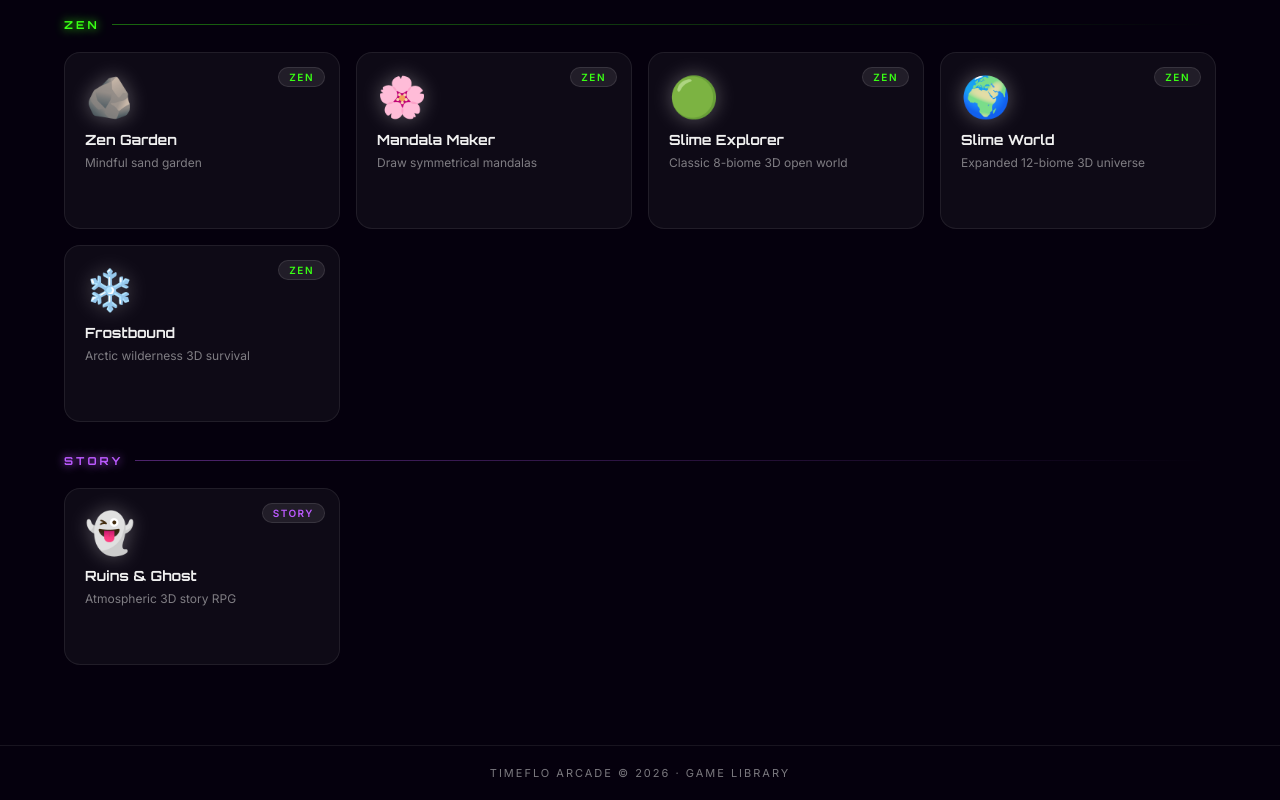
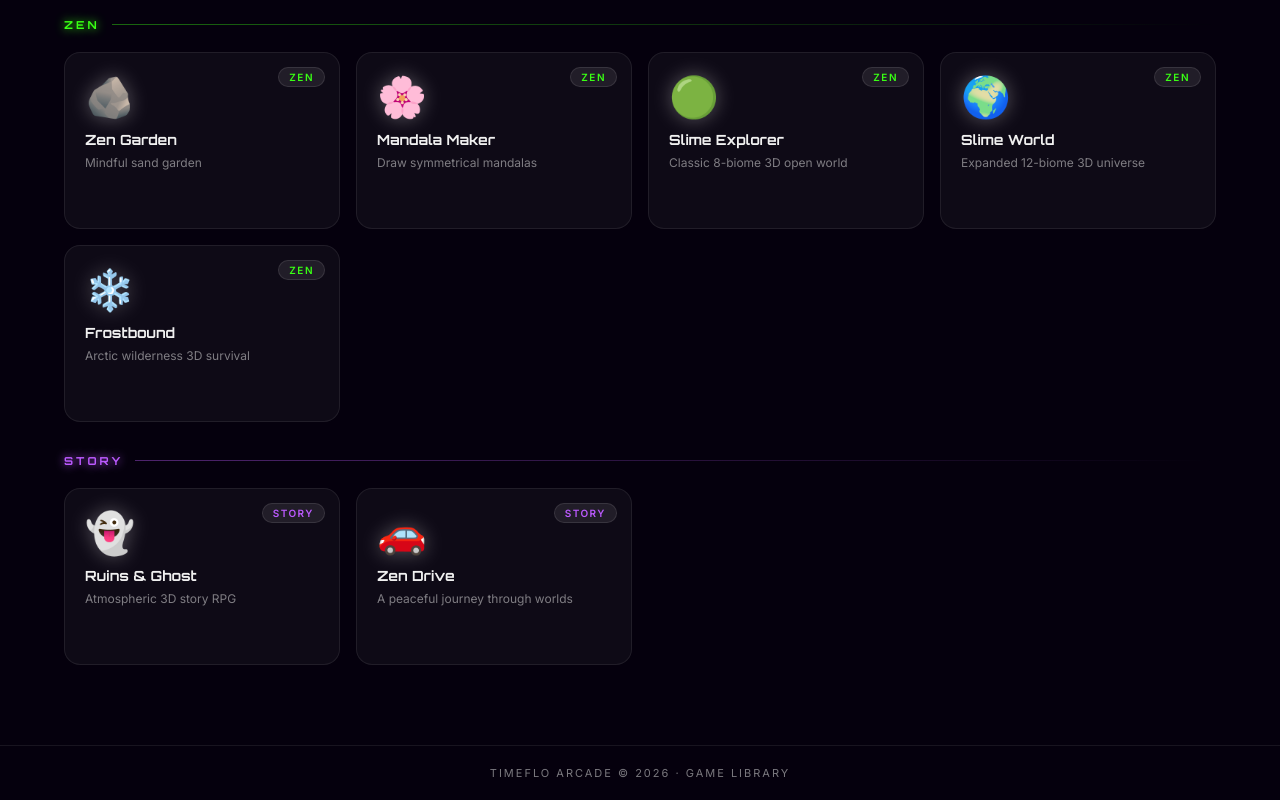
Before and after one commit to sidraut264/timeflo, a plain HTML site: page arcade.html in a window 1280 px wide. Shown: the part 1583-2383 px from the top of the page. Drawn offline with Linux system fonts and the light colour scheme.

Commit message:
feat: add Zen Drive game to arcade and index listings

```diff
--- a/arcade.html
+++ b/arcade.html
@@ -478,6 +478,7 @@
       { name: 'Slime World',    url: 'games/zen/slime-world.html',     icon: '🌍', desc: 'Expanded 12-biome 3D universe', category: 'Zen' },
       { name: 'Frostbound',     url: 'games/zen/frostbound.html',      icon: '❄️', desc: 'Arctic wilderness 3D survival', category: 'Zen' },
       { name: 'Ruins & Ghost',  url: 'games/story/ruins-wandering-ghost/index.html', icon: '👻', desc: 'Atmospheric 3D story RPG', category: 'Story' },
+      { name: 'Zen Drive',      url: 'games/story/zen-drive/index.html',             icon: '🚗', desc: 'A peaceful journey through worlds', category: 'Story' },
     ];
 
     const CFG = {
```
Also changed, not shown: index.html (+1 -0 lines).
